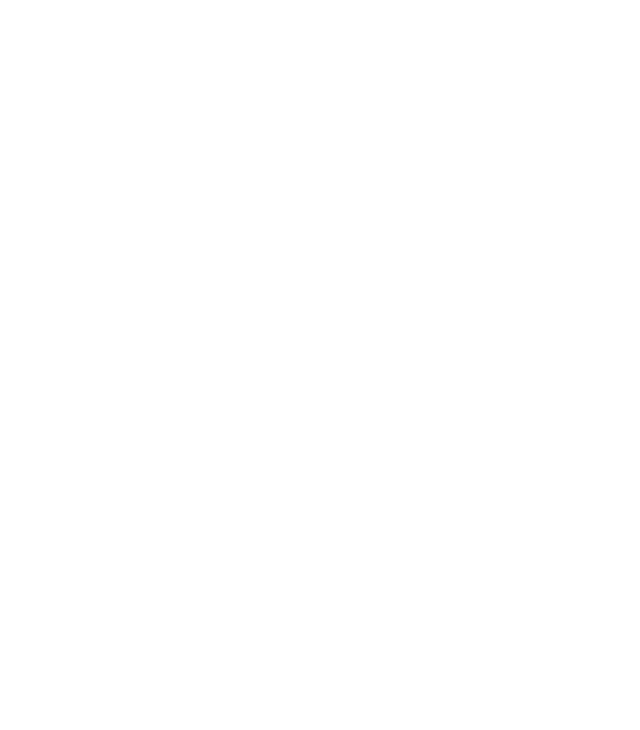
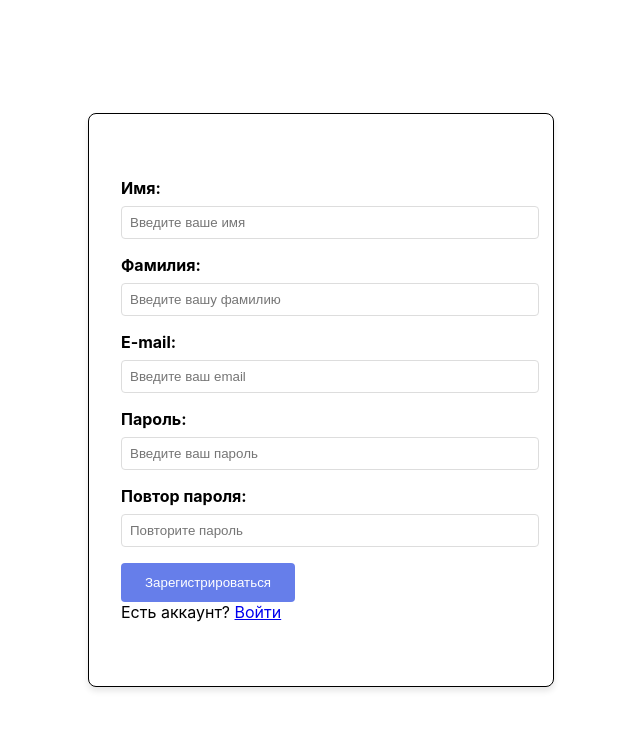
Before and after one commit to paha1985/site-constructor, a React (Create React App) app: page /register in a window 1280 px wide. Before the commit this address had no page. Shown: the top 730 px of the page, without its empty margins (319-959 px from the left). Built offline with nearby package versions, Linux system fonts and the light colour scheme.

Commit message:
feat: create sugnup  component

```diff
--- a/src/App.tsx
+++ b/src/App.tsx
@@ -1,11 +1,19 @@
 import React from 'react';
 import { Route, Routes } from 'react-router-dom';
 import Signin from './pages/signin/signin';
+import Signup from './pages/signup/signup';
+import { NotFound } from './pages/not-found/not-found';
+import { Home } from './pages/home/home';
 
 const App: React.FC = () => {
   return (
     <div>
-      <Routes><Route path="/" element={<Signin />}></Route></Routes>
+      <Routes>
+        <Route path="/" element={<Home />}></Route>
+        <Route path="/login" element={<Signin />}></Route>
+        <Route path="/register" element={<Signup />}></Route>
+        <Route path="*" element={<NotFound />}></Route>
+      </Routes>
     </div>
   );
 };
--- /dev/null
+++ b/src/pages/signup/components/signup-form.css
@@ -0,0 +1,50 @@
+.login-form {
+  margin: 2rem 0;
+}
+
+.login-page {
+  display: flex;
+  justify-content: center;
+  align-items: center;
+  min-height: 100vh;
+}
+
+.login-container {
+  background: white;
+  padding: 2rem;
+  border-radius: 8px;
+  box-shadow: 0 4px 6px rgba(0, 0, 0, 0.1);
+  width: 100%;
+  max-width: 400px;
+}
+
+.form-group {
+  margin-bottom: 1rem;
+}
+
+.form-group label {
+  display: block;
+  margin-bottom: 0.5rem;
+  font-weight: bold;
+}
+
+.form-group input {
+  width: 100%;
+  padding: 0.5rem;
+  border: 1px solid #ddd;
+  border-radius: 4px;
+}
+
+button {
+  background: #667eea;
+  color: white;
+  border: none;
+  padding: 0.75rem 1.5rem;
+  border-radius: 4px;
+  cursor: pointer;
+}
+
+button:disabled {
+  background: #ccc;
+  cursor: not-allowed;
+}
--- /dev/null
+++ b/src/pages/signup/components/signup-form.tsx
@@ -0,0 +1,105 @@
+import { useState } from "react";
+import { Link } from "react-router-dom";
+
+
+import "./signup-form.css";
+
+export const SignupForm = () => {
+  const [formData, setFormData] = useState({
+    firstName: "",
+    lastName: "",
+    email: "",
+    password: "",
+    confirmPassword: "",
+  });
+  const [errors, setErrors] = useState({});
+  const [loading, setLoading] = useState(false);
+
+
+  const handleChange = (e: React.ChangeEvent<HTMLInputElement>) => {
+    const { name, value } = e.target;
+    setFormData((prev) => ({
+      ...prev,
+      [name]: value,
+    }));
+    // Очищаем ошибку при изменении поля
+  };
+
+  const handleSubmit = async (e: React.FormEvent) => {
+    e.preventDefault();
+
+  };
+
+  return (
+    <div className="login-page">
+      <div className="login-container">
+        <form onSubmit={handleSubmit} className="login-form">
+          <div className="form-group">
+            <label>Имя:</label>
+            <input
+              type="text"
+              name="firstName"
+              placeholder="Введите ваше имя"
+              value={formData.firstName}
+              onChange={handleChange}
+            />
+          </div>
+
+          <div className="form-group">
+            <label>Фамилия:</label>
+            <input
+              type="text"
+              name="lastName"
+              placeholder="Введите вашу фамилию"
+              value={formData.lastName}
+              onChange={handleChange}
+            />
+          </div>
+
+          <div className="form-group">
+            <label>E-mail:</label>
+            <input
+              type="email"
+              name="email"
+              placeholder="Введите ваш email"
+              value={formData.email}
+              onChange={handleChange}
+            />
+          </div>
+
+          <div className="form-group">
+            <label>Пароль:</label>
+            <input
+              type="password"
+              name="password"
+              placeholder="Введите ваш пароль"
+              value={formData.password}
+              onChange={handleChange}
+            />
+          </div>
+
+          <div className="form-group">
+            <label>Повтор пароля:</label>
+            <input
+              type="password"
+              name="confirmPassword"
+              placeholder="Повторите пароль"
+              value={formData.confirmPassword}
+              onChange={handleChange}
+            />
+          </div>
+
+
+          <button type="submit" className="submitButton" disabled={loading}>
+            {loading ? "Регистрация..." : "Зарегистрироваться"}
+          </button>
+
+          <div className="form-group">
+            <span>Есть аккаунт? </span>
+            <Link to="/login">Войти</Link>
+          </div>
+        </form>
+      </div>
+    </div>
+  );
+};
--- /dev/null
+++ b/src/pages/signup/signup.tsx
@@ -0,0 +1,11 @@
+import { SignupForm } from "./components/signup-form";
+
+interface SignupProps {
+  onSubmit?: () => void;
+}
+
+export const Signup: React.FC<SignupProps> = ({ onSubmit }) => {
+  return <SignupForm />;
+};
+
+export default Signup;
```
